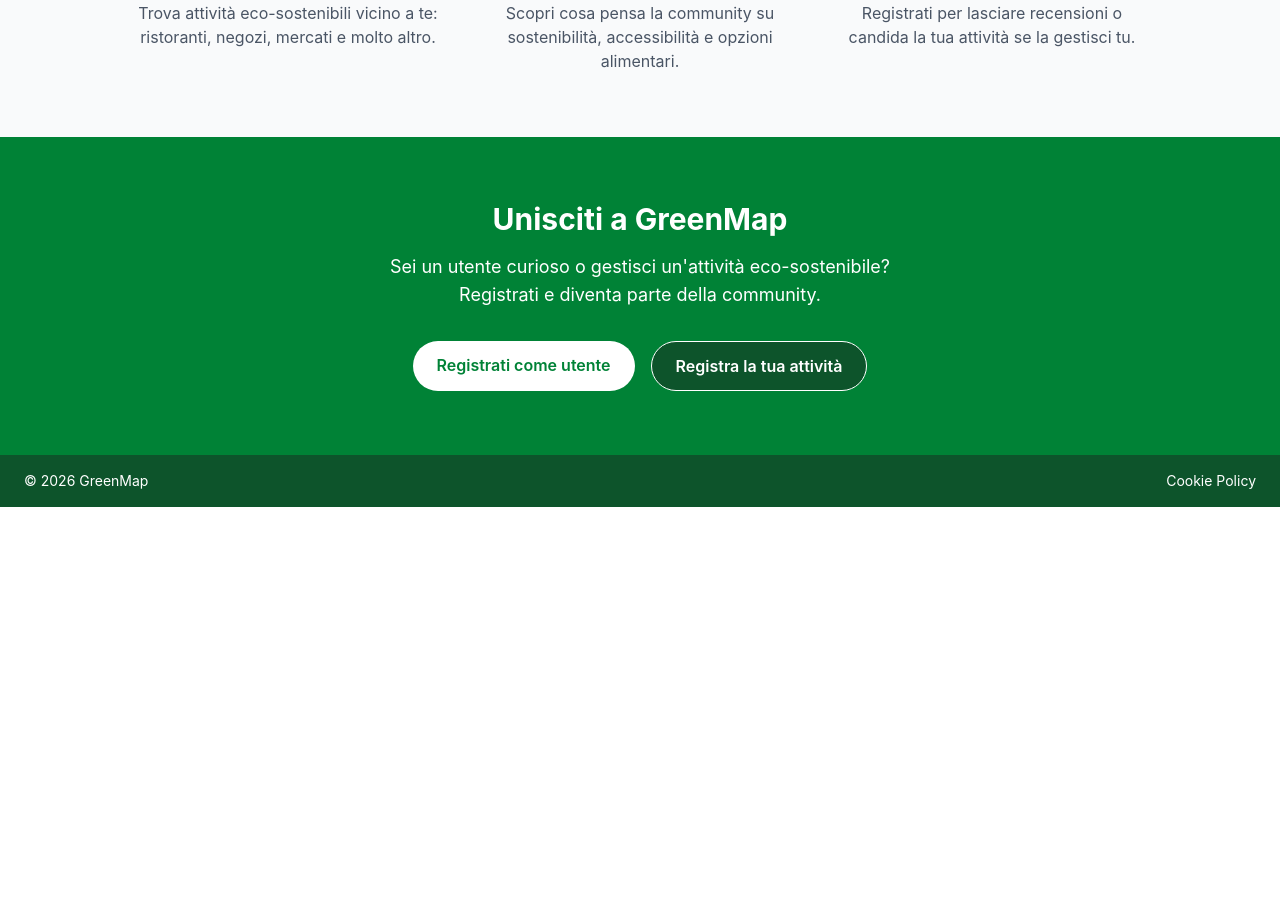
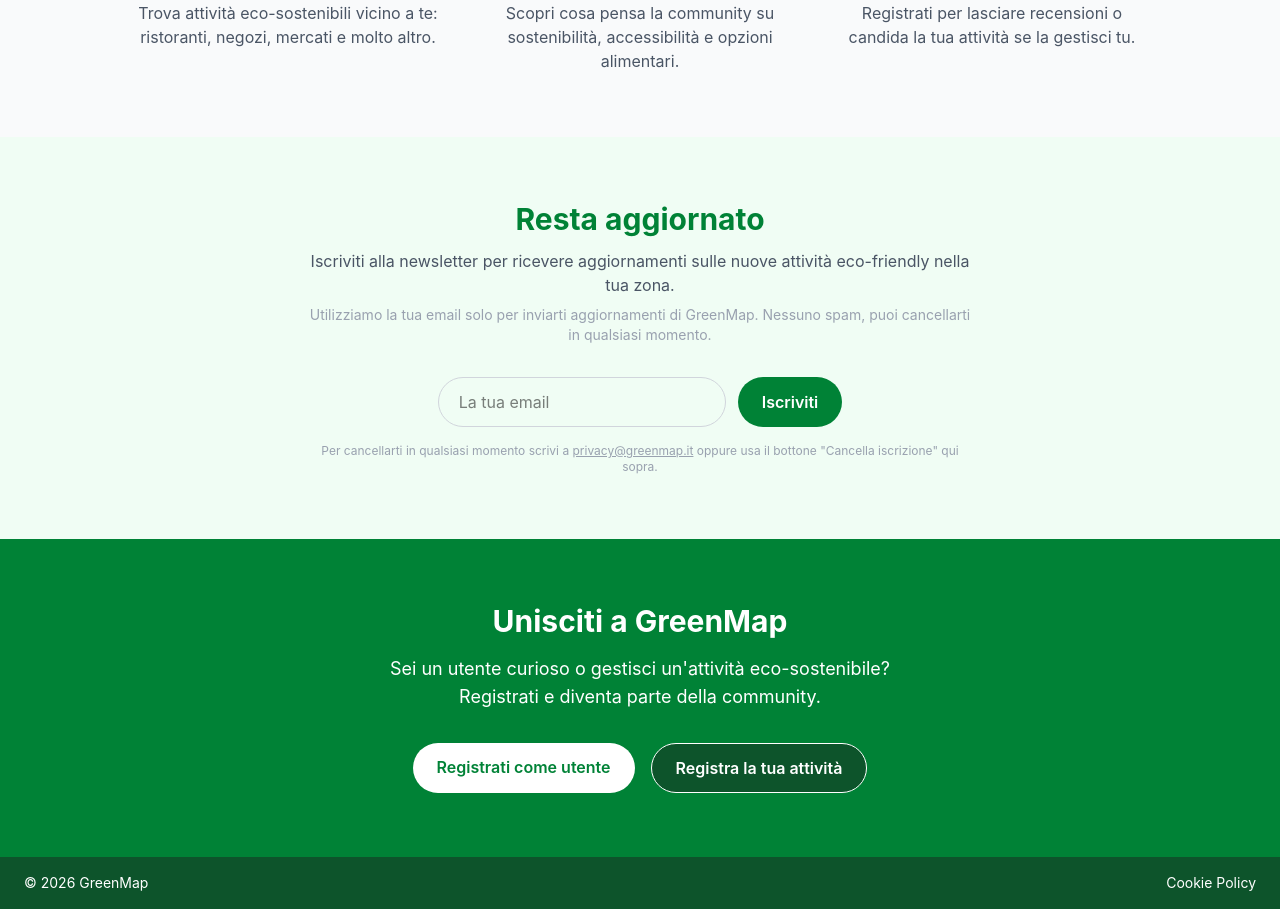
Before and after one commit to FabioDeiana/Frontend, a React app: page / in a window 1280 px wide. Shown: the part 1720-2629 px from the top of the page. Before the commit the page ends 2227 px from the top, so only its background shows below. Built offline with nearby package versions, Linux system fonts and the light colour scheme; no server answers; the HTML template or start-up script is replaced by a standard one.

Commit message:
newsletterSection

```diff
--- /dev/null
+++ b/src/components/home/NewsletterSection.jsx
@@ -0,0 +1,120 @@
+import { useState } from "react";
+import axios from "axios";
+import { useAuth } from "../../context/AuthContext";
+
+function NewsletterSection() {
+  const { user, accessToken } = useAuth();
+  const [email, setEmail] = useState("");
+  const [status, setStatus] = useState(null); // "success" | "error"
+  const [message, setMessage] = useState("");
+  const [loading, setLoading] = useState(false);
+
+  const handleSubscribe = async () => {
+    if (!email) return;
+    setLoading(true);
+    setStatus(null);
+
+    try {
+      await axios.post("http://localhost:5000/api/newsletter/subscribe", { email });
+      setStatus("success");
+      setMessage("Iscrizione avvenuta con successo! Grazie.");
+      setEmail("");
+    } catch (err) {
+      setStatus("error");
+      setMessage(err.response?.data?.message || "Errore durante l'iscrizione");
+    } finally {
+      setLoading(false);
+    }
+  };
+
+  const handleToggle = async (subscribed) => {
+    setLoading(true);
+    setStatus(null);
+
+    try {
+      await axios.put(
+        "http://localhost:5000/api/newsletter/preference",
+        { subscribed },
+        { headers: { Authorization: `Bearer ${accessToken}` } }
+      );
+      setStatus("success");
+      setMessage(subscribed ? "Iscritto alla newsletter!" : "Disiscrizione avvenuta con successo.");
+    } catch (err) {
+      setStatus("error");
+      setMessage("Errore durante l'aggiornamento della preferenza");
+    } finally {
+      setLoading(false);
+    }
+  };
+
+  return (
+    <section className="py-16 px-6 bg-green-50">
+      <div className="max-w-2xl mx-auto text-center">
+        <h2 className="text-3xl font-bold text-green-700 mb-3">
+          Resta aggiornato
+        </h2>
+        <p className="text-gray-600 mb-2">
+          Iscriviti alla newsletter per ricevere aggiornamenti sulle nuove attività eco-friendly nella tua zona.
+        </p>
+        <p className="text-sm text-gray-400 mb-8">
+          Utilizziamo la tua email solo per inviarti aggiornamenti di GreenMap. Nessuno spam, puoi cancellarti in qualsiasi momento.
+        </p>
+
+        {status && (
+          <p className={`text-sm px-4 py-2 rounded-lg mb-4 ${
+            status === "success"
+              ? "bg-green-100 text-green-700"
+              : "bg-red-100 text-red-700"
+          }`}>
+            {message}
+          </p>
+        )}
+
+        {user ? (
+          // Utente loggato — toggle iscrizione
+          <div className="flex flex-col sm:flex-row gap-3 justify-center">
+            <button
+              onClick={() => handleToggle(true)}
+              disabled={loading}
+              className="bg-green-700 text-white font-semibold px-6 py-3 rounded-full hover:bg-green-800 transition disabled:opacity-50"
+            >
+              Iscrivimi
+            </button>
+            <button
+              onClick={() => handleToggle(false)}
+              disabled={loading}
+              className="bg-white text-green-700 font-semibold px-6 py-3 rounded-full border border-green-700 hover:bg-green-50 transition disabled:opacity-50"
+            >
+              Cancella iscrizione
+            </button>
+          </div>
+        ) : (
+          // Utente anonimo — form email
+          <div className="flex flex-col sm:flex-row gap-3 justify-center">
+            <input
+              type="email"
+              value={email}
+              onChange={(e) => setEmail(e.target.value)}
+              placeholder="La tua email"
+              className="border border-gray-300 rounded-full px-5 py-3 focus:outline-none focus:ring-2 focus:ring-green-500 sm:w-72"
+            />
+            <button
+              onClick={handleSubscribe}
+              disabled={loading}
+              className="bg-green-700 text-white font-semibold px-6 py-3 rounded-full hover:bg-green-800 transition disabled:opacity-50"
+            >
+              {loading ? "Invio..." : "Iscriviti"}
+            </button>
+          </div>
+        )}
+
+        <p className="text-xs text-gray-400 mt-4">
+          Per cancellarti in qualsiasi momento scrivi a{" "}
+          <span className="underline">privacy@greenmap.it</span> oppure usa il bottone "Cancella iscrizione" qui sopra.
+        </p>
+      </div>
+    </section>
+  );
+}
+
+export default NewsletterSection;
--- a/src/pages/Home.jsx
+++ b/src/pages/Home.jsx
@@ -3,6 +3,7 @@
 import MapSection from "../components/home/MapSection";
 import HowItWorksSection from "../components/home/HowItWorksSection";
 import CTASection from "../components/home/CTASection";
+import NewsletterSection from "../components/home/NewsletterSection";
 
 function Home() {
   return (
@@ -11,6 +12,7 @@
       <MissionSection />
       <MapSection />
       <HowItWorksSection />
+      <NewsletterSection />
       <CTASection />
     </div>
   );
```
